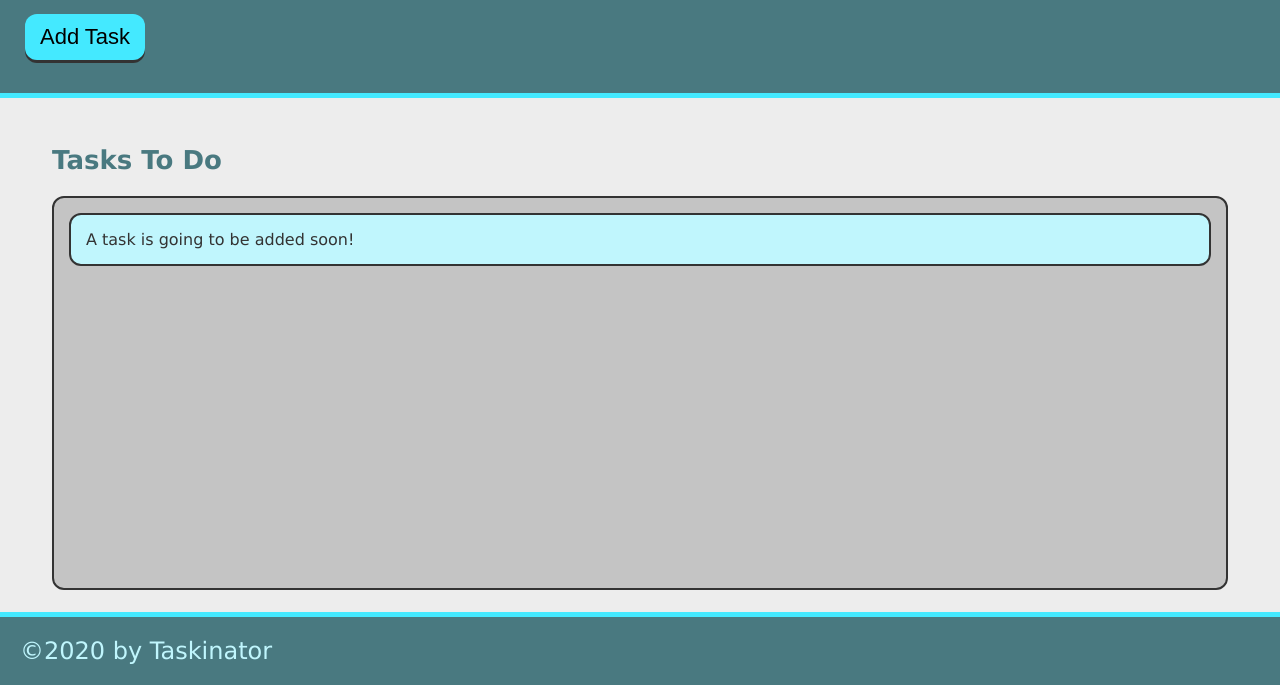
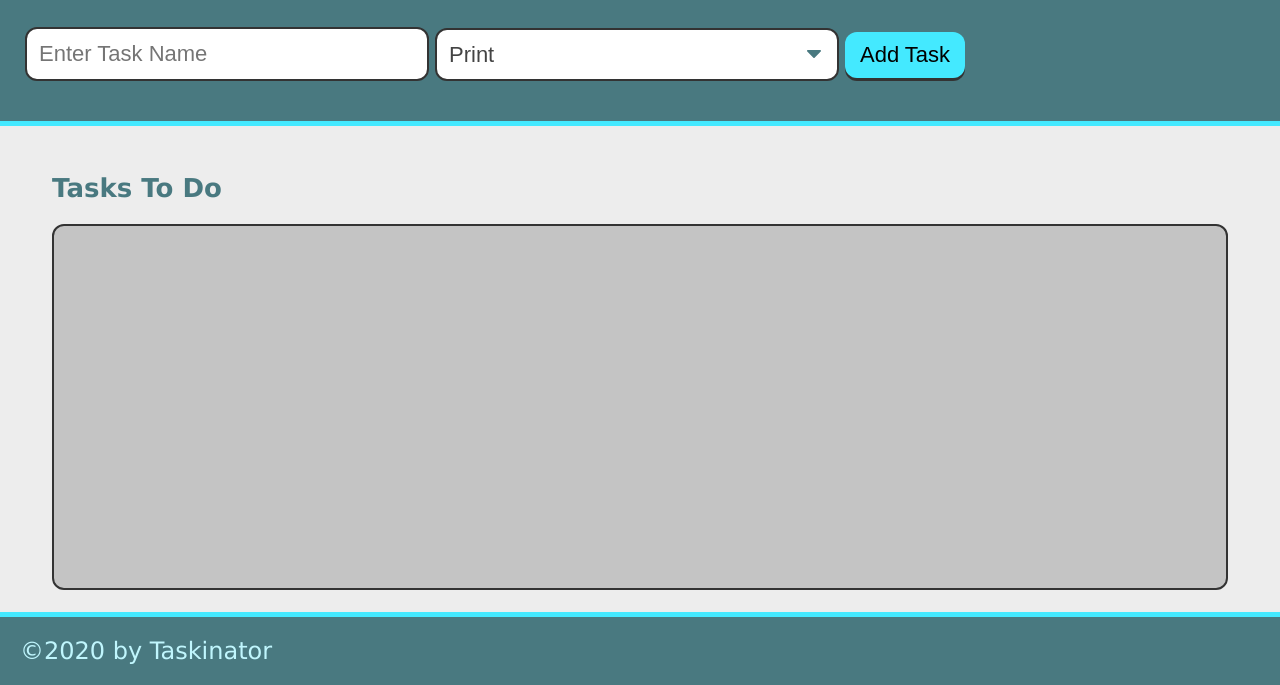
Before and after one commit to johndavis92790/taskinator, a plain HTML site: page index.html in a window 1280 px wide. Shown: the part 115-800 px from the top of the page. Drawn offline with Linux system fonts and the light colour scheme.

Commit message:
added form to header

```diff
--- a/index.html
+++ b/index.html
@@ -13,15 +13,28 @@
     <header>
         <h1 class="page-title">Taskinator</h1>
         <p>Click the button below to add a new task!</p>
-        <button class="btn" id="save-task">Add Task</button>
+        <form id="task-form">
+            <div class="form-group">
+                <input type="text" name="task-name" placeholder="Enter Task Name" />
+            </div>
+            <div class="form-group">
+                <select name="task-type" class="select-dropdown">
+                    <option value="" disabled slected>Pick a task type</option>
+                    <option value="Print">Print</option>
+                    <option value="Web">Web</option>
+                    <option value="Mobile">Mobile</option>
+                </select>
+            </div>
+            <div class="form-group">
+                <button class="btn" id="save-task" type="submit">Add Task</button>
+            </div>
+        </form>
     </header>
 
     <main class="page-content">
         <section class="task-list-wrapper">
           <h2 class="list-title">Tasks To Do</h2>
-          <ul class="task-list" id="tasks-to-do">
-            <li class="task-item">A task is going to be added soon!</li>
-          </ul>
+          <ul class="task-list" id="tasks-to-do"></ul>
         </section>
     </main>
 
```
